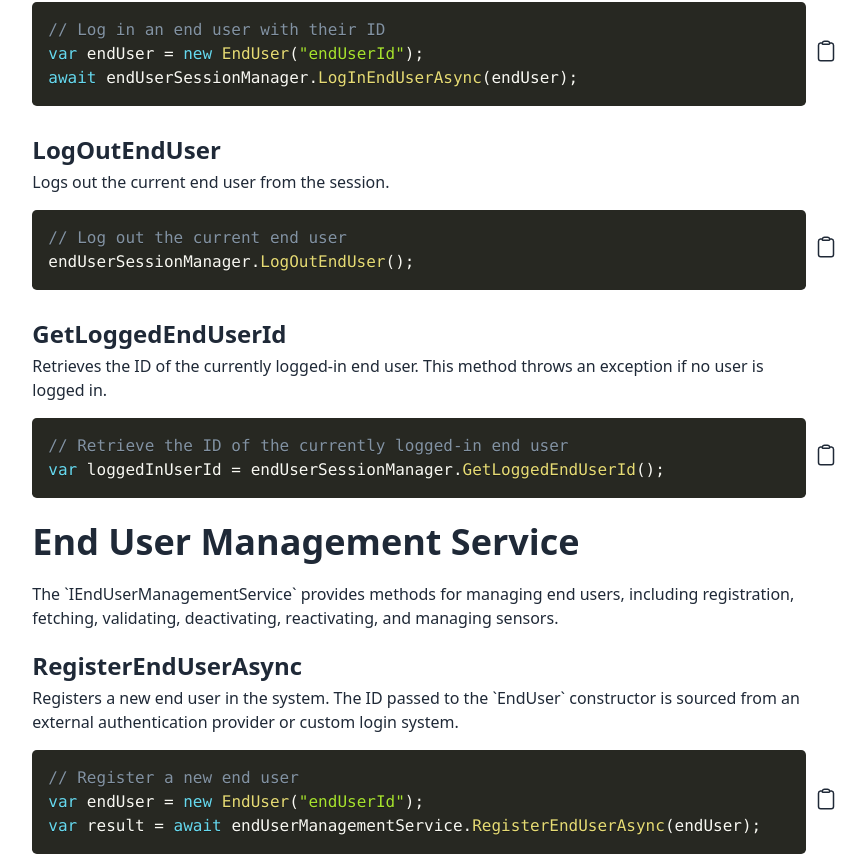
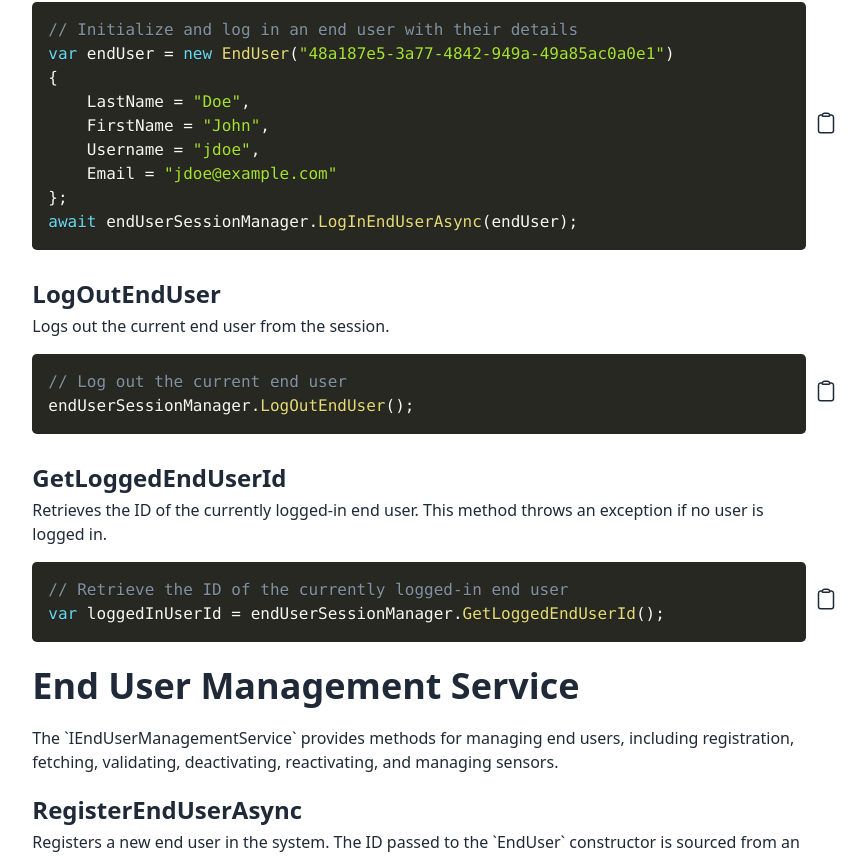
Before and after one commit to aprskalo1/NetLink-Portal, a React (Vite) app: page /docs/endusers in a window 1280 px wide. Shown: the part 1278-2134 px from the top of the page, without its empty margins (381-1247 px from the left). Built offline with nearby package versions, Linux system fonts and the light colour scheme.

Commit message:
[NetLink Portal] - end user doc updated

```diff
--- a/src/components/docs/content/EndUserMgmt.tsx
+++ b/src/components/docs/content/EndUserMgmt.tsx
@@ -65,8 +65,14 @@ const EndUserMgmt = () => {
             </TextBlock>
             <CodeBlock
                 code={
-                    "// Log in an end user with their ID\n" +
-                    "var endUser = new EndUser(\"endUserId\");\n" +
+                    "// Initialize and log in an end user with their details\n" +
+                    "var endUser = new EndUser(\"48a187e5-3a77-4842-949a-49a85ac0a0e1\")\n" +
+                    "{\n" +
+                    "    LastName = \"Doe\",\n" +
+                    "    FirstName = \"John\",\n" +
+                    "    Username = \"jdoe\",\n" +
+                    "    Email = \"jdoe@example.com\"\n" +
+                    "};\n" +
                     "await endUserSessionManager.LogInEndUserAsync(endUser);"
                 }
                 language="csharp"
@@ -111,7 +117,13 @@ const EndUserMgmt = () => {
             <CodeBlock
                 code={
                     "// Register a new end user\n" +
-                    "var endUser = new EndUser(\"endUserId\");\n" +
+                    "var endUser = new EndUser(\"48a187e5-3a77-4842-949a-49a85ac0a0e1\")\n" +
+                    "{\n" +
+                    "    LastName = \"Doe\",\n" +
+                    "    FirstName = \"John\",\n" +
+                    "    Username = \"jdoe\",\n" +
+                    "    Email = \"jdoe@example.com\"\n" +
+                    "};\n" +
                     "var result = await endUserManagementService.RegisterEndUserAsync(endUser);"
                 }
                 language="csharp"
```
